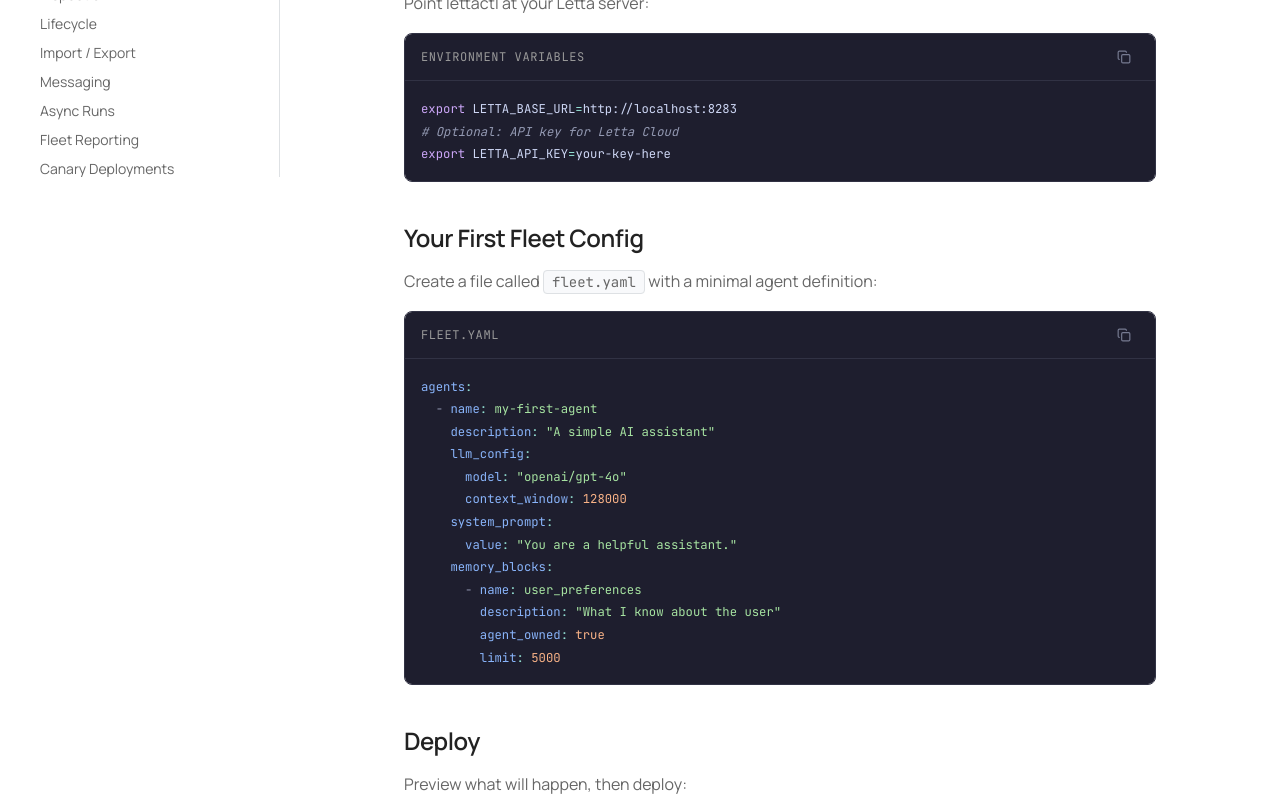
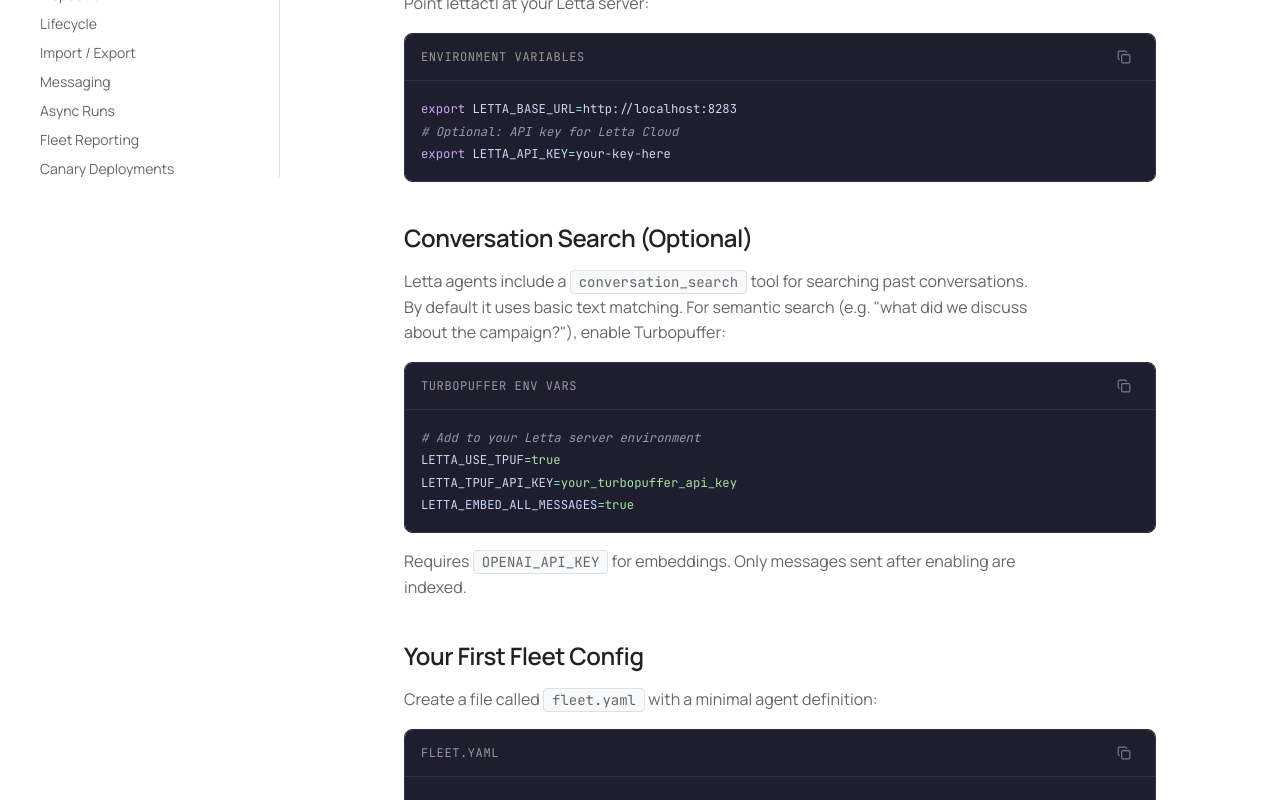
Before and after one commit to nouamanecodes/lettactl_docs, a Next.js app: page /quickstart in a window 1280 px wide. Shown: the part 623-1423 px from the top of the page. Built offline with nearby package versions, Linux system fonts and the light colour scheme; no server answers.

Commit message:
feat: add turbopuffer notes

```diff
--- a/app/(docs)/quickstart/page.tsx
+++ b/app/(docs)/quickstart/page.tsx
@@ -45,6 +45,32 @@
 export LETTA_API_KEY=your-key-here`}
         title="Environment variables"
       />
+
+      <h2 className={styles.sectionTitle}>
+        Conversation Search (Optional)
+      </h2>
+      <p className={styles.paragraph}>
+        Letta agents include a{" "}
+        <code className={styles.inlineCode}>conversation_search</code>{" "}
+        tool for searching past conversations. By default it uses basic
+        text matching. For semantic search (e.g. &quot;what did we discuss
+        about the campaign?&quot;), enable{" "}
+        <a href="https://turbopuffer.com" target="_blank" rel="noopener noreferrer">
+          Turbopuffer
+        </a>:
+      </p>
+      {/* @ts-expect-error Async Server Component */}
+      <CodeBlock
+        code={`# Add to your Letta server environment
+LETTA_USE_TPUF=true
+LETTA_TPUF_API_KEY=your_turbopuffer_api_key
+LETTA_EMBED_ALL_MESSAGES=true`}
+        title="Turbopuffer env vars"
+      />
+      <p className={styles.paragraph}>
+        Requires <code className={styles.inlineCode}>OPENAI_API_KEY</code>{" "}
+        for embeddings. Only messages sent after enabling are indexed.
+      </p>
 
       <h2 className={styles.sectionTitle}>
         Your First Fleet Config
```
